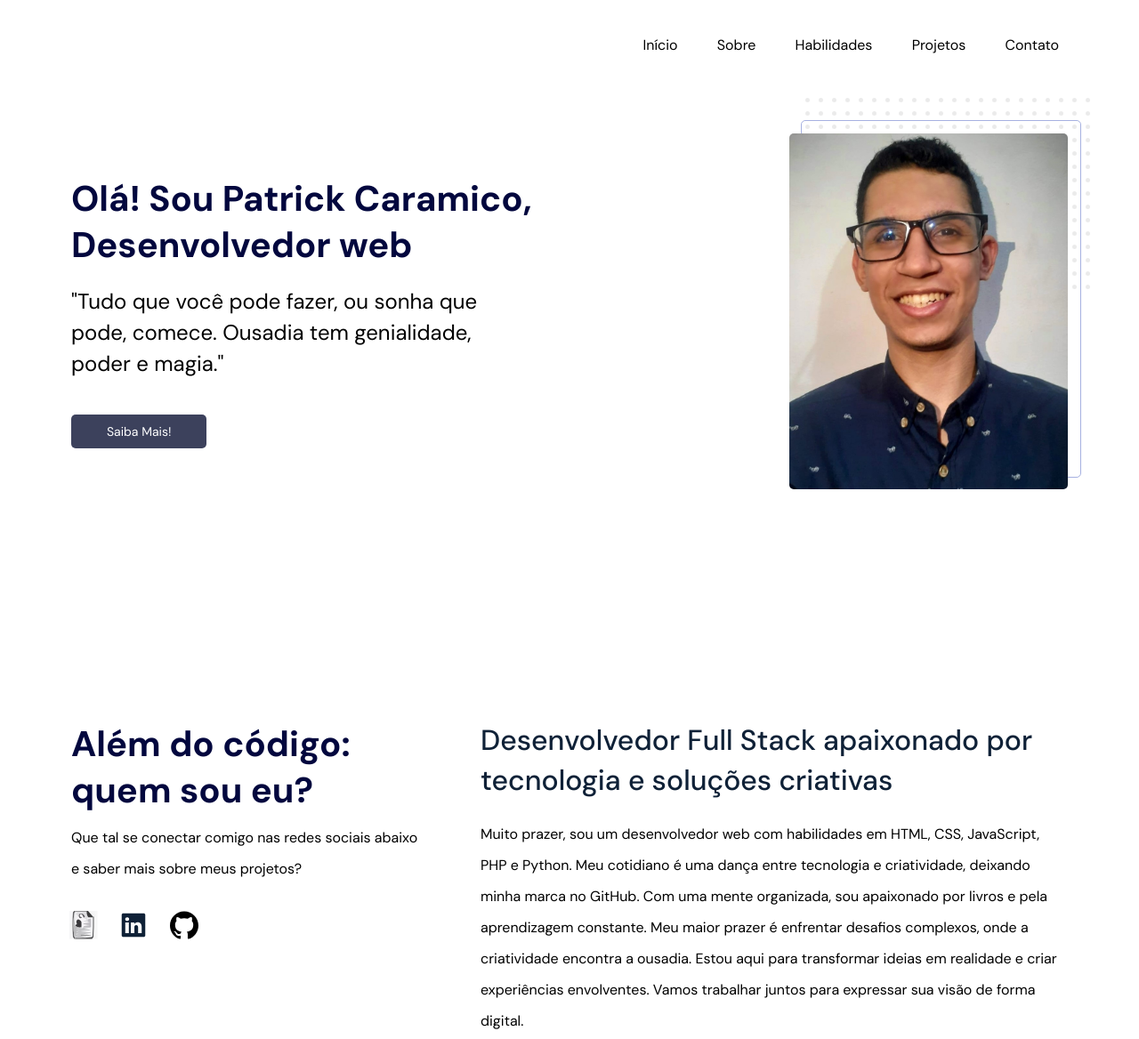
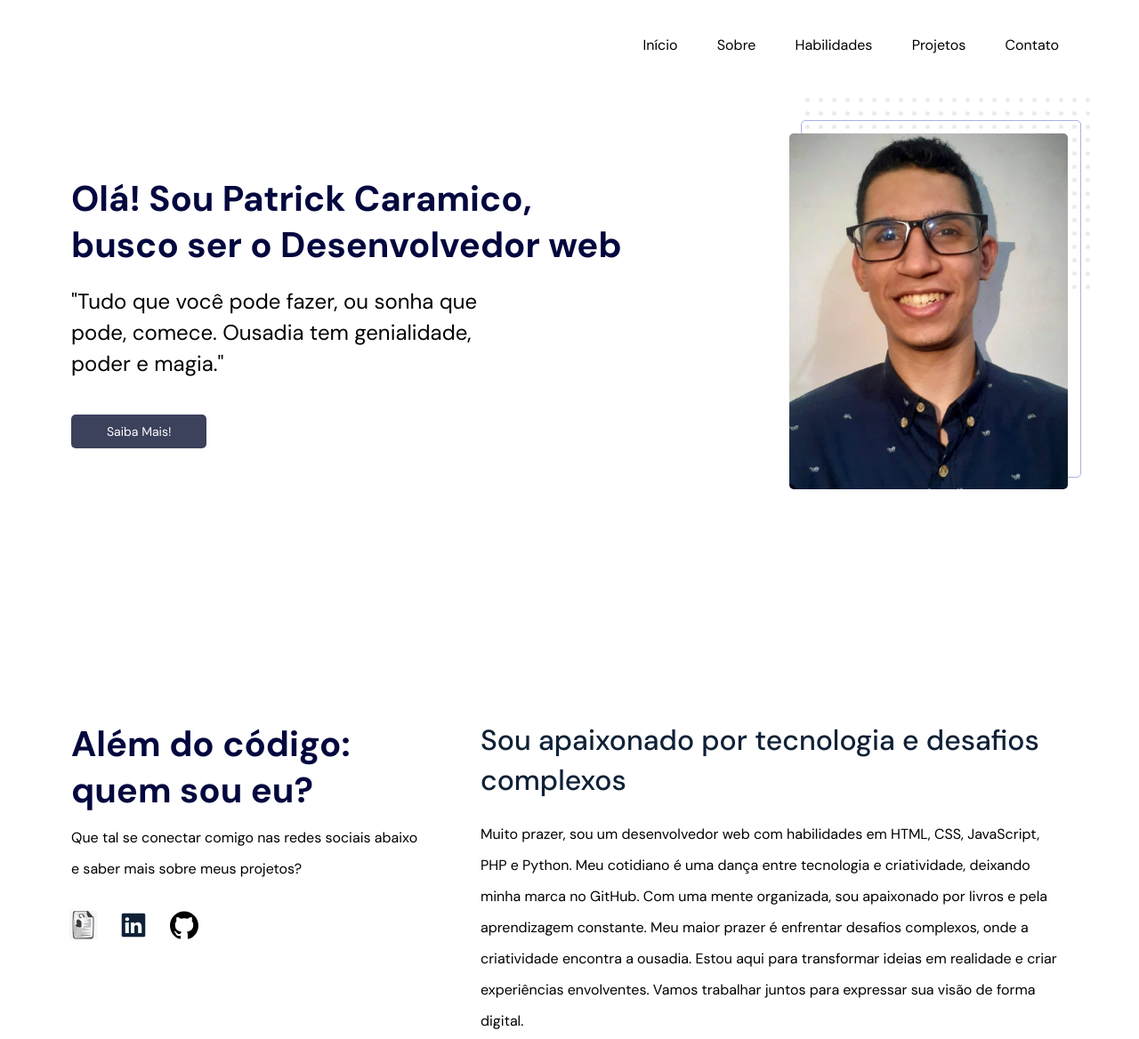
Before and after one commit to PatrickCaramico/Meu_Portfolio, a plain HTML site: page index.html in a window 1280 px wide. Shown: the top 1168 px of the page at 89% size. Drawn offline with Linux system fonts and the light colour scheme.

Commit message:
Update index.html

```diff
--- a/index.html
+++ b/index.html
@@ -50,7 +50,7 @@
     <!-- header -->
     <header id="header" class="max-width">
       <div class="header__left">
-        <h1>Olá! Sou Patrick Caramico, Desenvolvedor web</h1>
+        <h1>Olá! Sou Patrick Caramico, busco ser o Desenvolvedor web</h1>
         <p>
           "Tudo que você pode fazer, ou sonha que pode, comece. Ousadia tem genialidade, poder e magia."
         </p>
@@ -86,7 +86,7 @@
       </div>
       <div class="about__right">
         <h3 class="tertiary-title mb-m">
-          Desenvolvedor Full Stack apaixonado por tecnologia e soluções criativas
+          Sou apaixonado por tecnologia e desafios complexos
         </h3>
         <p>
           Muito prazer, sou um desenvolvedor web com habilidades em HTML, CSS, JavaScript, PHP e Python. Meu cotidiano é uma dança entre tecnologia e criatividade, deixando minha marca no GitHub.
@@ -210,7 +210,7 @@
       <div class="footer__content max-width mb-0">
         <h2 class="tertiary-title mb-s">Vamos conversar?</h2>
         <p class="mb-m">
-          Fique à vontade para entrar em contato comigo e esclarecer qualquer dúvida. Estou totalmente aberto a novas conexões e oportunidades, ansioso para colaborar e fazer a diferença ao seu lado.       </p>
+          Fique à vontade para entrar em contato comigo e esclarecer qualquer dúvida. Estou aberto a novas conexões e oportunidades, para colaborar e fazer a diferença ao seu lado.       </p>
         <div class="footer__contact mb-m">
           <span class="mb-m">📧 patrickcaramico88@gmail.com</span>
           <span>📞 (11) 97388-1905</span>
```
